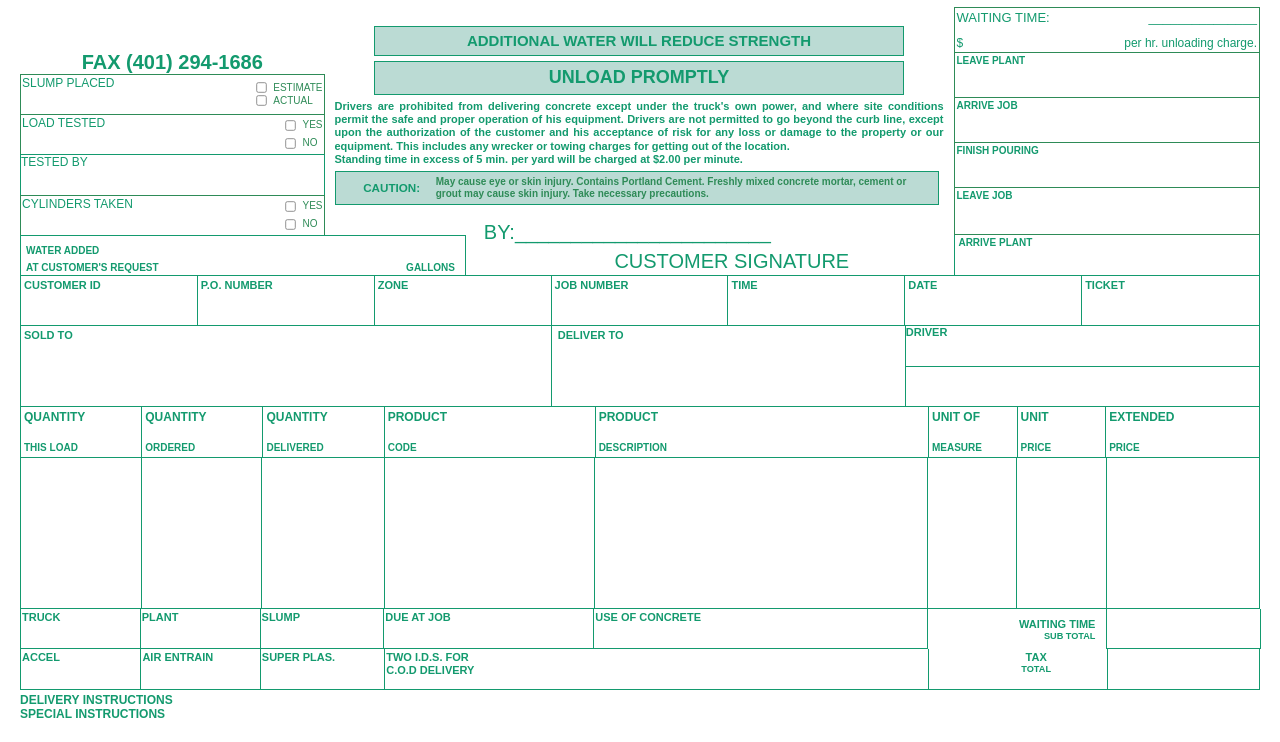
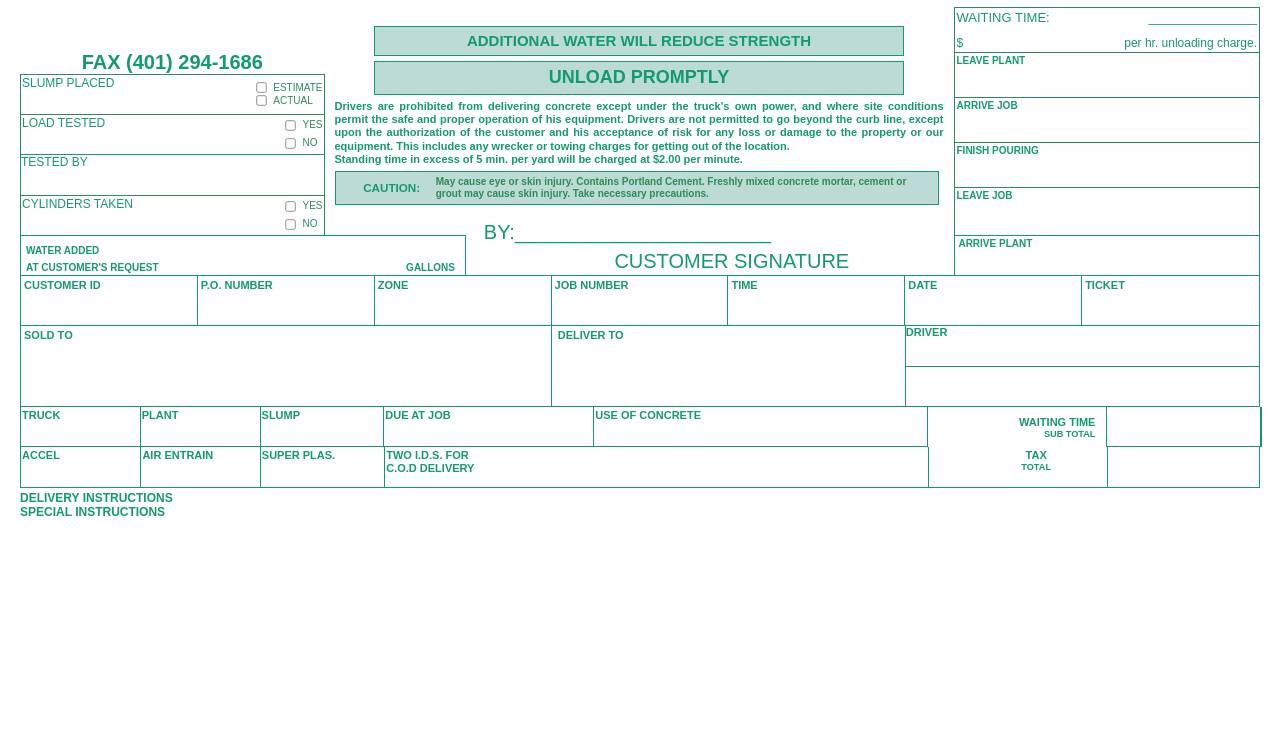
Before and after one commit to husnain23e/client-heritage, a plain HTML site: page index.html in a window 1280 px wide. Shown: the part 122-864 px from the top of the page. After the commit the page ends 800 px from the top, so only its background shows below. Drawn offline with Linux system fonts and the light colour scheme.

Commit message:
Update index.html

```diff
--- a/index.html
+++ b/index.html
@@ -44,7 +44,7 @@
         <!-- Main Content -->
         <div style="display: flex; " class="main-content">
             <!-- Left Column -->
-            <div style="width: 25%; padding-top: 43px;" class="left-column">
+            <div style="width: 25%; min-width: 300px; padding-top: 43px;" class="left-column">
                 <div style="color: #139a6e; font-size: 20px; font-weight: bold; text-align: center;" class="fax-number">
                     FAX (401) 294-1686
                 </div>
@@ -116,7 +116,8 @@
             </div>
 
             <!-- Middle Column -->
-            <div style="width: 50%; padding:0 10px 30px 10px;  display: flex; flex-direction: column; justify-content: end;" class="middle-column">
+            <div style="width: 50%; padding:0 10px 30px 10px;  display: flex; flex-direction: column; justify-content: end;"
+                class="middle-column">
                 <div style="width: 100%; display: flex; flex-direction: column; justify-content: center; align-items: center;"
                     class="warning-container">
                     <div style="width: 85%; background-color: #BBDBD4; margin-bottom: 5px; padding: 5px; border: 1px solid #139a6e;"
@@ -165,7 +166,7 @@
             </div>
 
             <!-- Right Column -->
-            <div style="border: 1px solid #2e8b57; font-family: Arial, sans-serif; width: 25%; color: #139a6e;"
+            <div style="border: 1px solid #2e8b57; border-bottom: none; font-family: Arial, sans-serif; width: 25%; min-width: 300px;  color: #139a6e;"
                 class="right-column">
                 <div style="height: 40px; border-bottom: 1px solid #2e8b57; padding: 2px; display: flex; flex-direction: column; justify-content: space-between;"
                     class="time-row waiting-time">
@@ -203,11 +204,11 @@
         <!-- Bottom Section -->
         <div style=" display: flex; justify-content: space-between; width: 100%; height: 40px; position: relative; "
             class="bottom-section">
-            <div style=" width: 35%; padding: 5px; border: 1px solid #139a6e; border-bottom: none;" class="water-added">
+            <div style=" width: 35%; min-width: 400px; padding: 5px; border: 1px solid #139a6e; border-bottom: none;" class="water-added">
                 <div style="color: #139a6e; font-size: smaller; font-weight: bold; display: flex; flex-direction: column; justify-content: center; gap: 5px; padding-top: 4px;"
                     class="water-added-label">
                     WATER ADDED<br>
-                    <div style="display: flex; justify-content: space-between; padding-right: 5px;"
+                    <div style="display: flex; justify-content: space-between; padding-right: 5px; padding-bottom: 4px;"
                         class="water-added-details">
 
                         <span> AT CUSTOMER'S REQUEST</span>
@@ -225,7 +226,7 @@
                     SIGNATURE
                 </div>
             </div>
-            <div style="height: 90%;  width: 24%; padding: 2px; padding-inline: 3px; font-size: smaller; font-weight:700; border-inline: 1px solid #139a6e; color: #139a6e;"
+            <div style="height: 90%;  width: 24%; min-width: 290px; padding: 2px; padding-inline: 3px; font-size: smaller; font-weight:700; border: 1px solid #139a6e; border-bottom: none; color: #139a6e;"
                 class="arrive-plant">
                 ARRIVE PLANT
             </div>
@@ -286,13 +287,13 @@
 
             </div>
 
-            <div style="
+            <!-- <div style="
             border: 1px solid #139a6e;
             font-family: Arial, sans-serif;
             font-size: 12px;
         " class="product-details">
 
-                <!-- Header -->
+
                 <div style="
               display: flex;
 
@@ -339,7 +340,7 @@
                 </div>
 
 
-                <!-- Row 2 (taller description cell) -->
+
                 <div style=" display: flex; height: 150px;" class="product-data">
                     <div style="width: 13%; padding-right: 6px;  border-right: 1px solid #139a6e;" class="product-cell">
                     </div>
@@ -358,20 +359,17 @@
                     <div style="width: 17%; padding-right: 3px; " class="product-cell"></div>
                 </div>
 
-            </div>
+            </div> -->
 
 
 
 
 
-            <!-- Bottom Rows with Totals -->
-            <div style=" display: flex; flex-direction: column; font-family: Arial, sans-serif; font-size: 11px; color: #139a6e;"
+
+            <div style=" display: flex; flex-direction: column; font-family: Arial, sans-serif; font-size: 11px; color: #139a6e; border-top: 1px solid #139a6e;"
                 class="totals-section">
-                <!-- Left block: 7 columns × 2 rows -->
 
-
-                <!-- Row 1: headers -->
-                <div style="display: flex; border-left: 1px solid #139a6e;   width: 100%; height: 40px;"
+                <div style="display: flex; border-inline: 1px solid #139a6e;   width: 100%; height: 40px;"
                     class="totals-row">
                     <div style="width:9%; padding-top: 2px; padding-left: 1px; padding-right:7px; border-right:1px solid #139a6e; font-weight:bold; border-bottom: 1px solid #139a6e;"
                         class="totals-cell">
@@ -397,17 +395,17 @@
                     </div>
                 </div>
 
-                <!-- Final Row -->
+
 
                 <div style="display: flex;border-left:1px solid #139a6e;border-right:1px solid #139a6e; border-bottom:1px solid #139a6e; font-family: Arial, sans-serif;font-size:11px;color:#139a6e; height: 40px;"
                     class="final-row">
-                    <!-- ACCEL (1 of 8 columns = 12.5%) -->
+
                     <div style="width:9%; padding-top: 2px; padding-left: 1px; padding-right:7px; border-right:1px solid #139a6e; font-weight:bold; "
                         class="final-cell">
                         ACCEL
                     </div>
 
-                    <!-- AIR ENTRAIN (1 of 8 columns) -->
+
                     <div style="width:9%; padding-top: 2px; padding-left: 1px; padding-right:6px; border-right:1px solid #139a6e; font-weight:bold; "
                         class="final-cell">
                         AIR ENTRAIN
@@ -418,7 +416,7 @@
                         SUPER PLAS.
                     </div>
 
-                    <!-- TWO I.D.S. (spans 5 of 8 columns = 62.5%) -->
+
                     <div style="width:28%;  padding-top: 2px; padding-left: 1px; padding-right:21px;    font-weight:bold;line-height:1.2;"
                         class="final-cell ids">
                         TWO I.D.S. FOR<br>C.O.D DELIVERY
```
